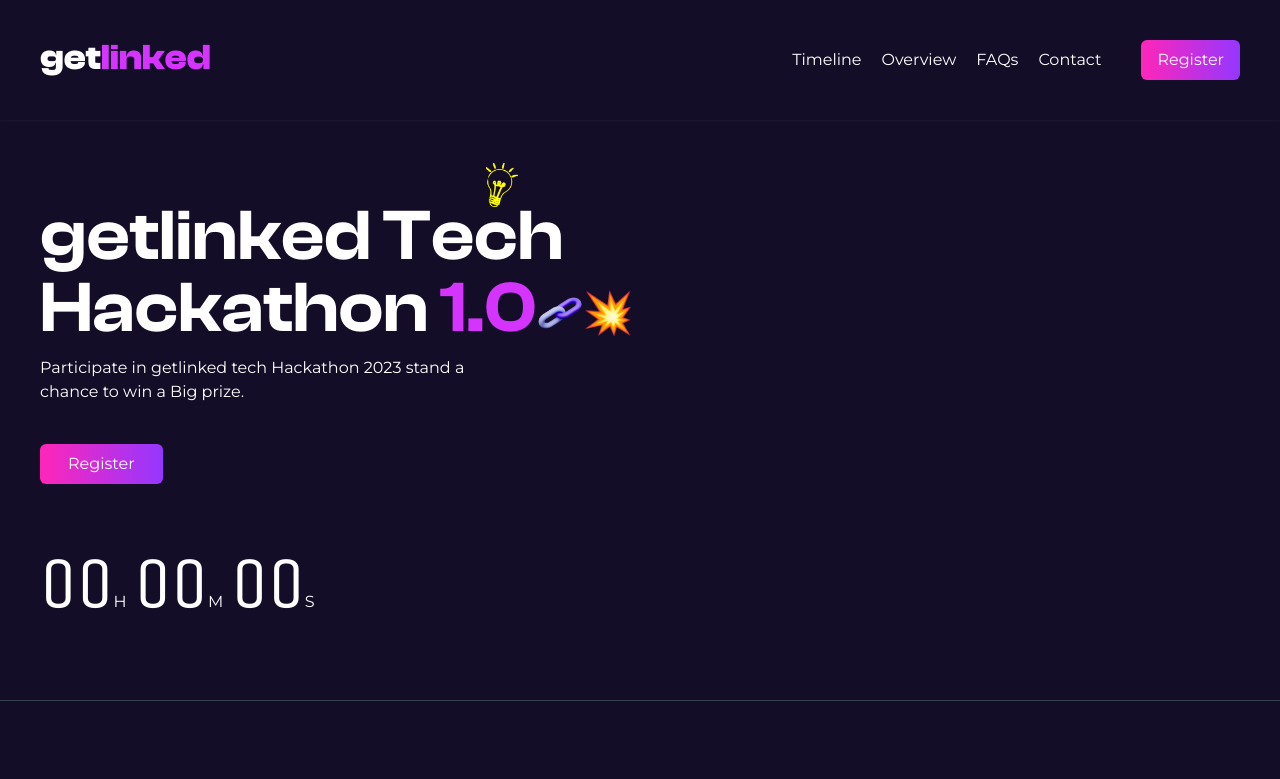
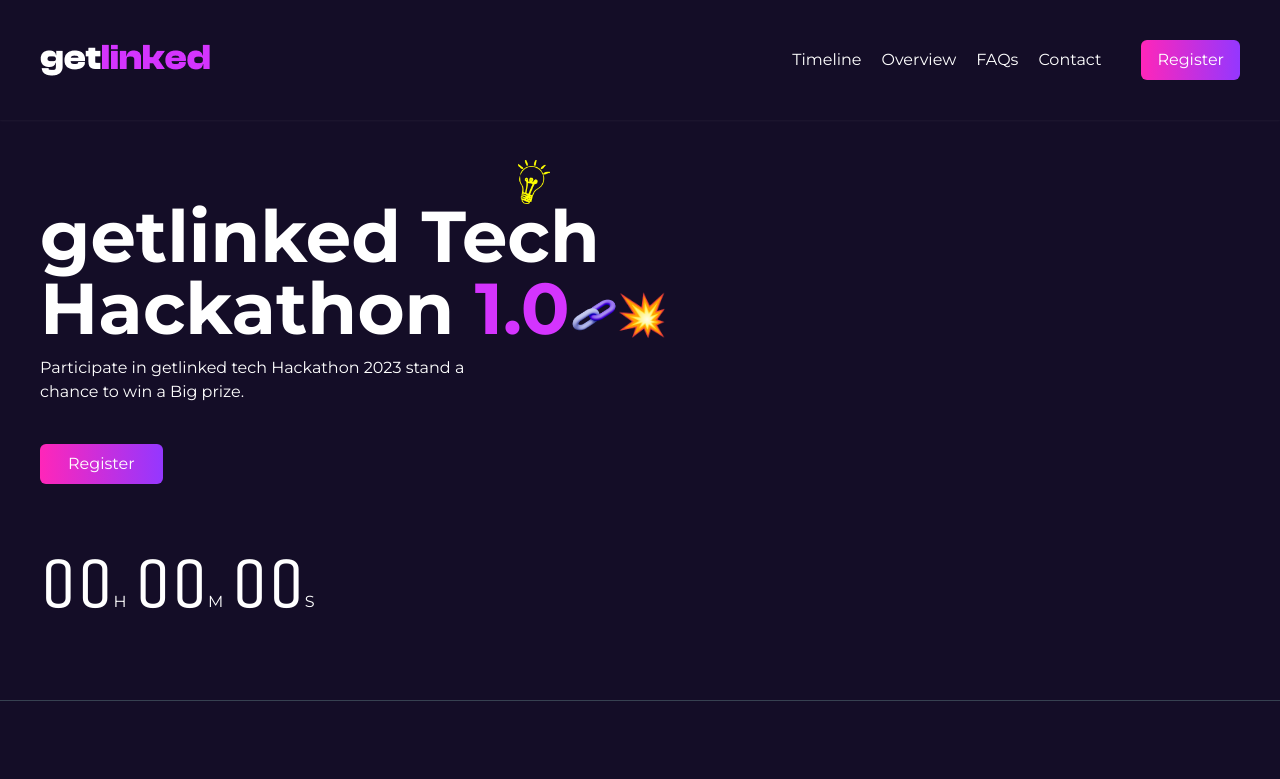
Before and after one commit to mikelisrael/getlinked, a Next.js app: page / in a window 1280 px wide. Shown: the top 779 px of the page. Built offline with nearby package versions, Linux system fonts and the light colour scheme.

Commit message:
update: use monteserrat for second font

```diff
--- a/styles/globals.css
+++ b/styles/globals.css
@@ -53,7 +53,8 @@
 }
 
 .second_font {
-  font-family: var(--font-secondary);
+  font-family: var(--font-primary);
+  font-weight: 700;
 }
 
 .third_font {
```
